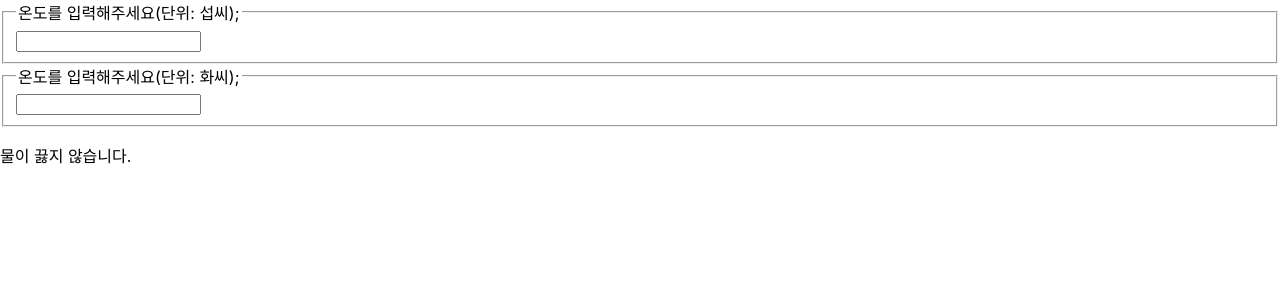
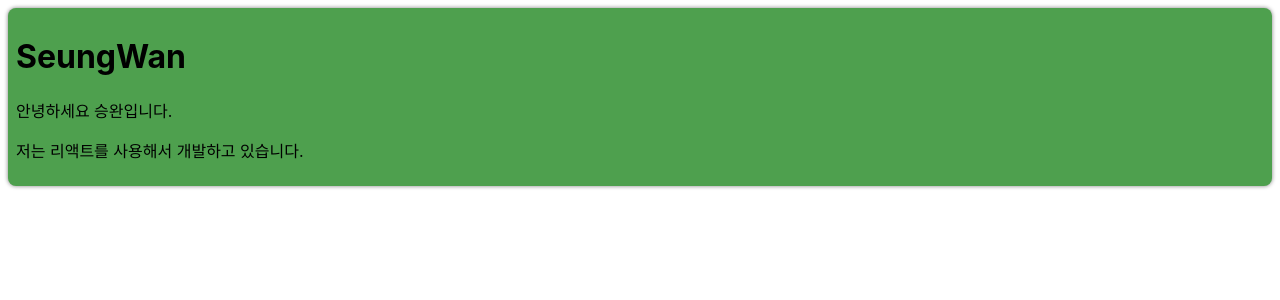
Before and after one commit to sensewan/react-test, a React (Create React App) app: page / in a window 1280 px wide. Shown: the top 300 px of the page. Built offline with nearby package versions, Linux system fonts and the light colour scheme.

Commit message:
Composition vs Inheritance 관련

```diff
--- /dev/null
+++ b/src/chapter_13/Card.jsx
@@ -0,0 +1,20 @@
+function Card(props) {
+    const { title, backgroundColor, children } = props;
+
+    return (
+        <div
+            style={{
+                margin: 8,
+                padding: 8,
+                borderRadius: 8,
+                boxShadow: "0px 0px 4px grey",
+                backgroundColor: backgroundColor || "white",
+            }}
+        >
+            {title && <h1>{title}</h1>}
+            {children}
+        </div>
+    );
+}
+
+export default Card;
--- /dev/null
+++ b/src/chapter_13/ProfileCard.jsx
@@ -0,0 +1,12 @@
+import Card from "./Card";
+
+function ProfileCard(props) {
+    return (
+        <Card title="SeungWan" backgroundColor="#4ea04e">
+            <p>안녕하세요 승완입니다.</p>
+            <p>저는 리액트를 사용해서 개발하고 있습니다.</p>
+        </Card>
+    );
+}
+
+export default ProfileCard;
--- a/src/index.js
+++ b/src/index.js
@@ -13,13 +13,14 @@
 // import LandingPage from './chapter_09/LandingPage';
 // import AttendanceBook from './chapter_10/AttendanceBook';
 // import SignUp from './chapter_11/SignUp';
-import Calculator from './chapter_12/Calculator';
+// import Calculator from './chapter_12/Calculator';
+import ProfileCard from './chapter_13/ProfileCard';
 
 const root = ReactDOM.createRoot(document.getElementById('root'));
 
 root.render(
   // <React.StrictMode>
-    <Calculator />
+    <ProfileCard />
   // </React.StrictMode>,
   // document.getElementById('root')
 );
```
